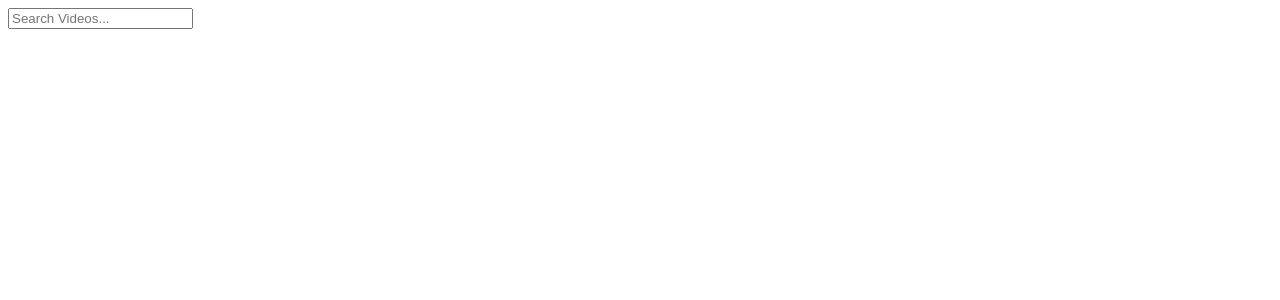
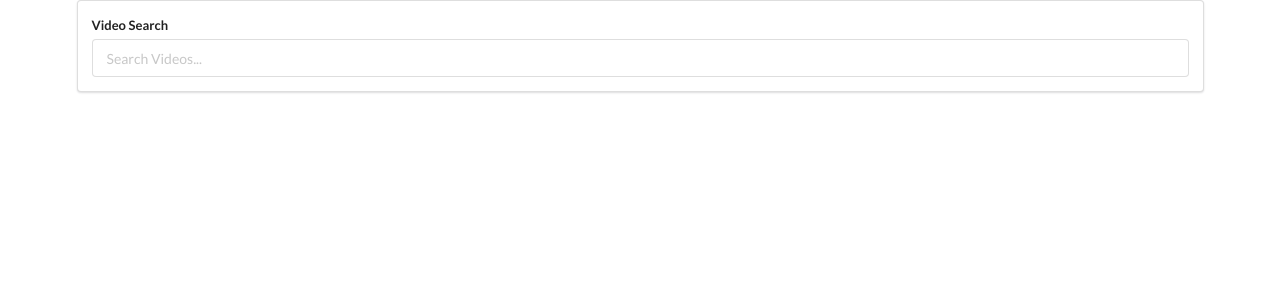
Before and after one commit to akbtech17/videos, a React (Create React App) app: page / in a window 1280 px wide. Shown: the top 300 px of the page. Built offline with nearby package versions, Linux system fonts and the light colour scheme.

Commit message:
added some css to App container and form of SearchField

```diff
--- a/public/index.html
+++ b/public/index.html
@@ -1,14 +1,14 @@
 <!DOCTYPE html>
 <html lang="en">
-  <head>
+
+<head>
     <meta charset="utf-8" />
     <link rel="icon" href="%PUBLIC_URL%/favicon.ico" />
     <meta name="viewport" content="width=device-width, initial-scale=1" />
     <meta name="theme-color" content="#000000" />
-    <meta
-      name="description"
-      content="Web site created using create-react-app"
-    />
+    <link rel="stylesheet" href="https://cdn.jsdelivr.net/npm/semantic-ui@2.4.2/dist/semantic.min.css">
+
+    <meta name="description" content="Web site created using create-react-app" />
     <link rel="apple-touch-icon" href="%PUBLIC_URL%/logo192.png" />
     <!--
       manifest.json provides metadata used when your web app is installed on a
@@ -25,8 +25,9 @@
       Learn how to configure a non-root public URL by running `npm run build`.
     -->
     <title>React App</title>
-  </head>
-  <body>
+</head>
+
+<body>
     <noscript>You need to enable JavaScript to run this app.</noscript>
     <div id="root"></div>
     <!--
@@ -39,5 +40,6 @@
       To begin the development, run `npm start` or `yarn start`.
       To create a production bundle, use `npm run build` or `yarn build`.
     -->
-  </body>
+</body>
+
 </html>
--- a/src/components/App.js
+++ b/src/components/App.js
@@ -9,7 +9,7 @@ class App extends React.Component {
 
   render() {
     return (
-      <div className="app">
+      <div className="app ui container">
         <SearchField onSubmit={this.onFormSubmit} />
       </div>
     );
--- a/src/components/SearchField.js
+++ b/src/components/SearchField.js
@@ -14,8 +14,10 @@ class SearchField extends React.Component {
 
   render() {
     return (
-      <div className="search-field">
-        <form onSubmit={this.onFormSubmit}>
+      <div className="search-field ui segment">
+        <form onSubmit={this.onFormSubmit} className="ui form">
+          <div className="field">
+            <label>Video Search</label>
             <input
               type="text"
               ref={this.inputRef}
@@ -23,6 +25,7 @@ class SearchField extends React.Component {
               placeholder="Search Videos..."
               onChange={this.onInputChange}
             />
+          </div>
         </form>
       </div>
     );
```
Lines whose indentation alone changed are shown as unchanged.
